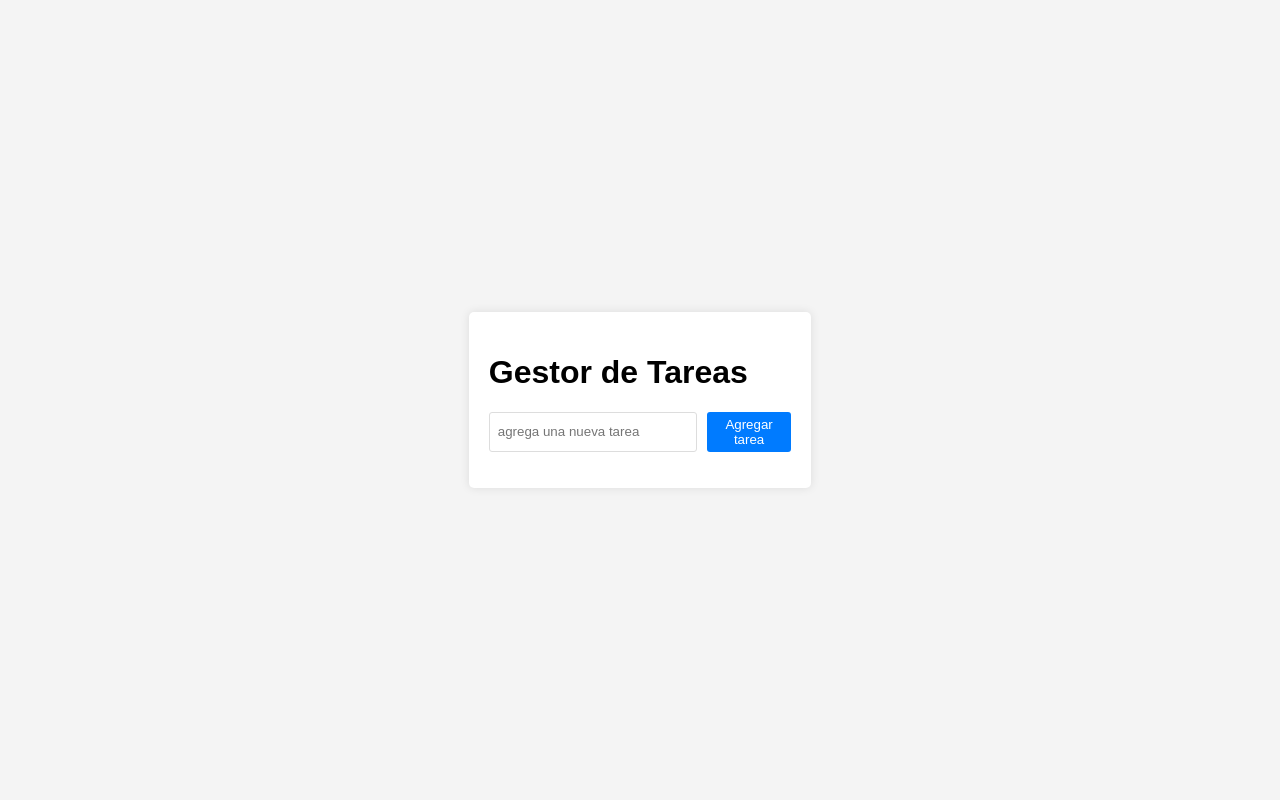
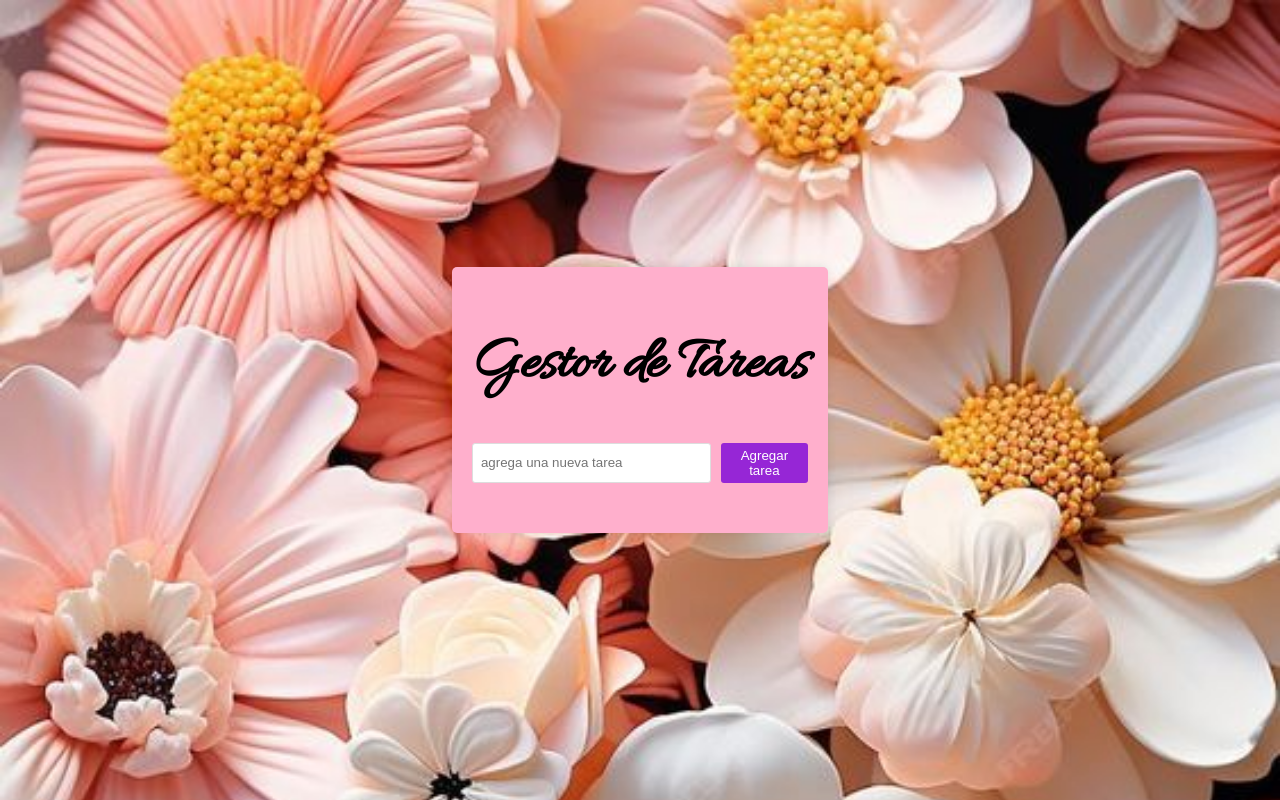
Before and after one commit to laurapaulina98/gestorTareas36, a website: page dist/index.html in a window 1280 px wide. Drawn offline with Linux system fonts and the light colour scheme.

Commit message:
estilos personales

```diff
--- a/src/styles.css
+++ b/src/styles.css
@@ -1,18 +1,26 @@
+@import url('https://fonts.googleapis.com/css2?family=Allura&family=Pacifico&display=swap');
+
 /* Estilos generales  */
 body {
-    font-family: arial, sans-serif;
-    background-color: #f4f4f4;
+    font-family: "Allura", cursive;
+    font-weight: 400;
+    font-style: normal;
+    font-size: 30px;
+
+    background-color: #bde0fe;
     margin: 0;
     padding: 0;
     height: 100vh;
     display: flex;
     justify-content: center;
     align-items: center;
+    background-image: url('/imagenes/fleurs\ aestetics.jfif');
+    background-size: cover;
 }
 
 /* Estilos para el contenedor principal  */
 #app {
-    background-color: white;
+    background-color: #ffafcc;
     padding: 20px;
     border-radius: 5px;
     box-shadow: 0 0 10px rgba(0, 0, 0, 0.1);
@@ -38,7 +46,7 @@ input {
 /* estilos al botón*/
 button{
     padding: 5px 8px;
-    background-color: #007bff;
+    background-color: #9626d6;
     color: white;
     border: none;
     border-radius: 3px;
```
Also changed, not shown: dist/207adc35f0d5a708f590.jfif (added), dist/bundle.js, imagenes/fleurs aestetics.jfif (added), 1 other file.
